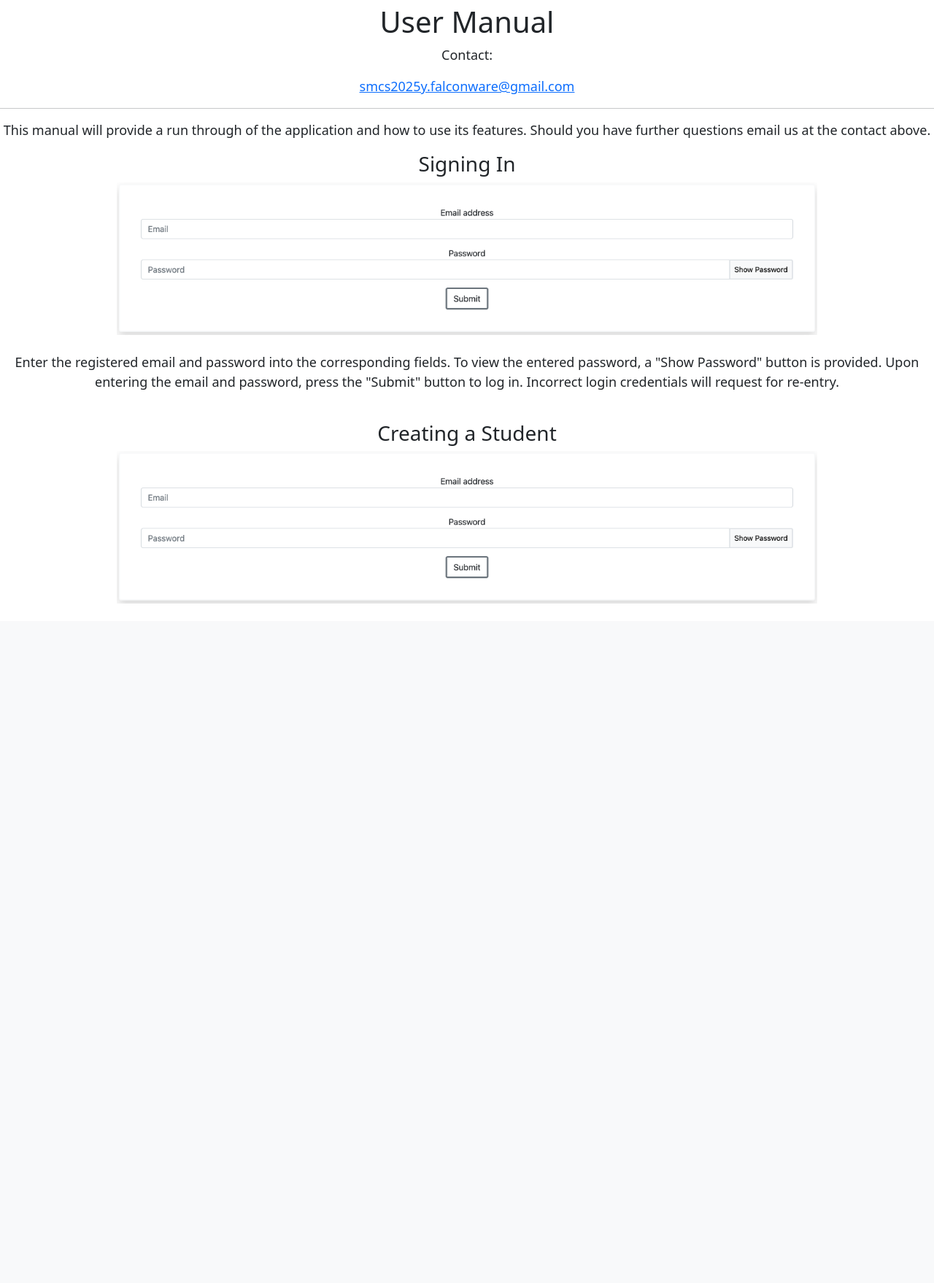
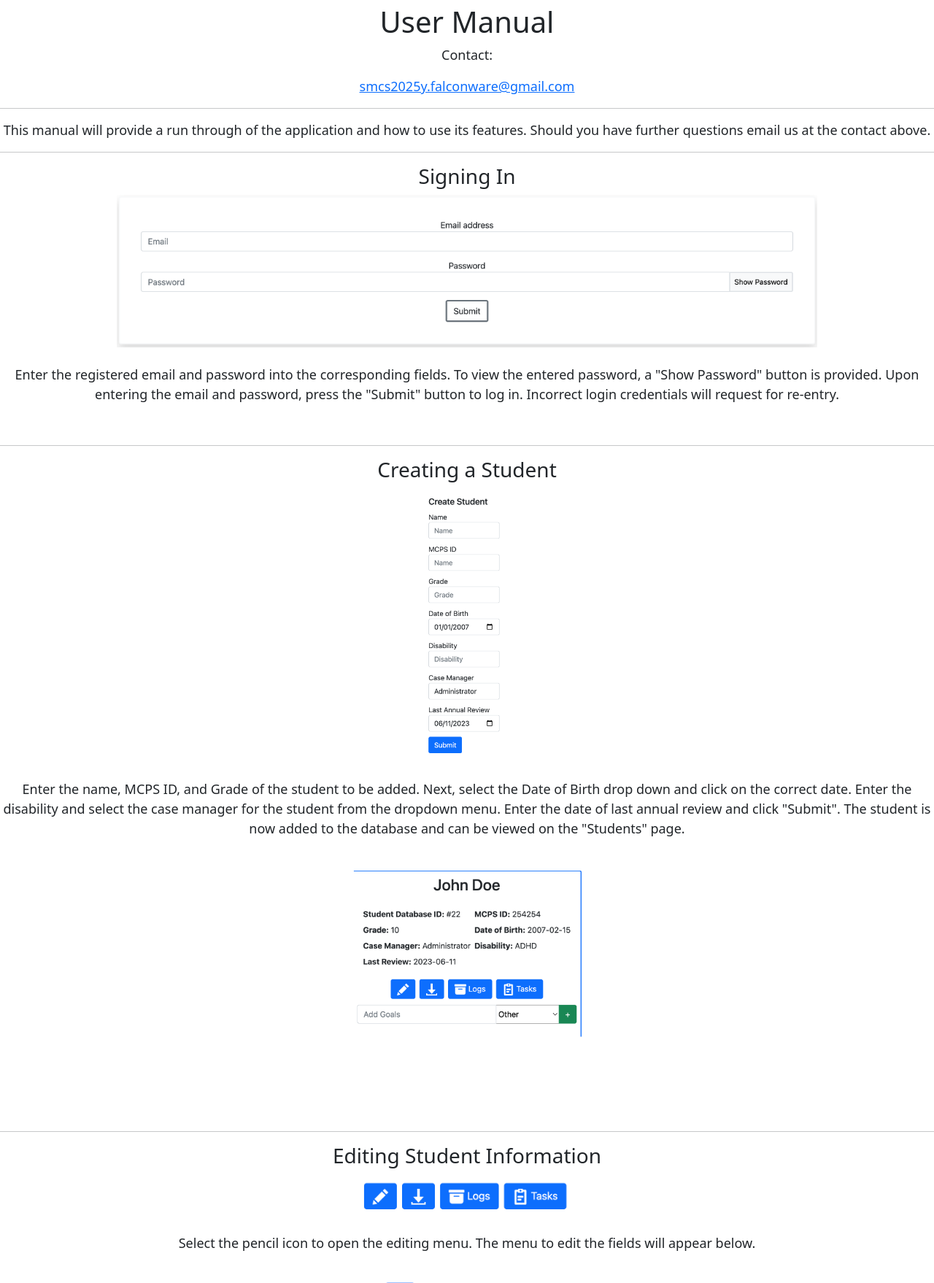
Before and after one commit to Vort3xed/SmartIEPV1, a Flask app: page /contactus in a window 1280 px wide. Shown: the part 66-1824 px from the top of the page at 73% size. Before the commit the page ends 893 px from the top, so only its background shows below. Run offline with Flask 3, Linux system fonts and the light colour scheme; some libraries are stand-ins or nearby versions.

Commit message:
start of user doc, needs styling

```diff
--- a/templates/contactus.html
+++ b/templates/contactus.html
@@ -16,12 +16,50 @@
             .form-group {
                 margin-top:15px;
             }
-            .manual {
+            .sign {
                 display: block;
                 margin-left: auto;
                 margin-right: auto;
                 width: 75%;
             }
+            .add {
+                display: block;
+                margin-left: auto;
+                margin-right: auto;
+                width: 10%;
+            }
+            .student {
+                display: block;
+                margin-left: auto;
+                margin-right: auto;
+                width: 25%;
+            }
+            .edit {
+                display: block;
+                margin-left: auto;
+                margin-right: auto;
+                width: 25%;
+            }
+            .editmenu {
+                display: block;
+                margin-left: auto;
+                margin-right: auto;
+                width: 25%;
+            }
+            .goal {
+                display: block;
+                margin-left: auto;
+                margin-right: auto;
+                width: 30%;
+            }
+            .log {
+                display: block;
+                margin-left: auto;
+                margin-right: auto;
+                width: 50%;
+            }
+
+
         </style>
         <link href="https://cdn.jsdelivr.net/npm/bootstrap@5.0.2/dist/css/bootstrap.min.css" rel="stylesheet">
         <link rel="icon" type="image/x-icon" href="static\smallsmartieplogo.png">
@@ -41,16 +79,45 @@
             <a href="mailto:smcs2025y.falconware@gmail.com"><p>smcs2025y.falconware@gmail.com</p></a>
             <hr>
             <p>This manual will provide a run through of the application and how to use its features. Should you have further questions email us at the contact above.</p>
+            <hr>
             <h3>Signing In</h3>
-            <img class="manual" src="/static/signin.png">
+            <img class="sign" src="/static/signin.png">
             <br>
             <p>Enter the registered email and password into the corresponding fields. To view the entered password, a "Show Password" button is provided. Upon entering the email and password, press the "Submit" button to log in. Incorrect login credentials will request for re-entry.</p>
             <br>
+            <hr>
             <h3>Creating a Student</h3>
-            <img class="manual" src="/static/signin.png">
+            <img class="add" src="/static/add.png">
             <br>
-
-
+            <p>Enter the name, MCPS ID, and Grade of the student to be added. Next, select the Date of Birth drop down and click on the correct date. Enter the disability and select the case manager for the student from the dropdown menu. Enter the date of last annual review and click "Submit". The student is now added to the database and can be viewed on the "Students" page.</p>
+            <br>
+            <img class="student" src="/static/student.png">
+            <hr>
+            <h3>Editing Student Information</h3>
+            <img class="edit" src="/static/edit.png">
+            <br>
+            <p>Select the pencil icon to open the editing menu. The menu to edit the fields will appear below.</p>
+            <br>
+            <img class="editmenu" src="/static/editmenu.png">
+            <br>
+            <p>The fields can now be edited. To save the changes made, select and click the "Submit" button. The menu will close </p>
+            <br>
+            <hr>
+            <h3>Adding/Updating Goals and Objectives</h3>
+            <img class="goal" src="/static/goal.png">
+            <br>
+            <p>To add a goal, enter the goal's name into the text box and select the subject category. Click the green "+" button to add it. To add an objective, repeat the above steps and the objective will add as a sub-bullet under the goal. To remove a goal or objective, select the red trashcan icon. To change the progress indicator between: Not started, In progress, Completed, select the bar graph icon. The text color will change to represent these changes</p>
+            <br>
+            <hr>
+            <h3>Viewing Student Logs and Tasks</h3>
+            <img class="edit" src="/static/edit.png">
+            <p>Select either the Logs or Task button. You will be redirected to a new page containing an organized list of the appropriate information. The logs page will generate a graph based on quantitative metrics such as test scores. New logs can be created by entering the date, notes, future actions if necessary, and the assignment score if needed. Select the "+" button to save and create the new log. The graph will update and represent these scores by percent accuracy and date of creation.</p>
+            <br>
+            <img class="log" src="/static/logs.png">
+            <img class="log" src="/static/graph.png">
+            <hr>
+            <br>
+            <br>
             <script src="https://cdn.jsdelivr.net/npm/bootstrap@5.0.2/dist/js/bootstrap.bundle.min.js"></script>
     </body>
 </html>
```
Also changed, not shown: static/add.png (added), static/edit.png (added), static/editmenu.png (added), static/goal.png (added), static/graph.png (added), static/logs.png (added), static/student.png (added), 1 other file.
